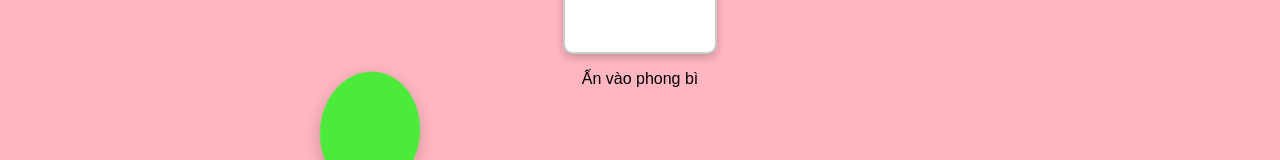
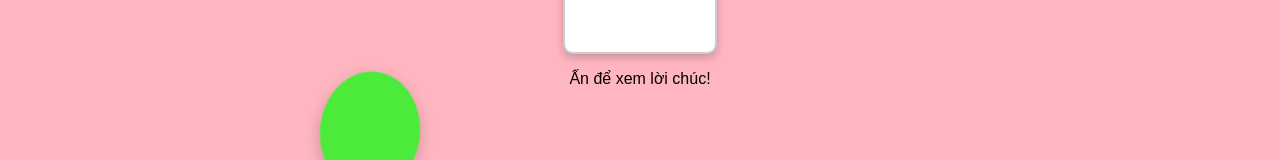
Before and after one commit to VyKhang0912/HappyBirthDay, a plain HTML site: page index.html in a window 1280 px wide. Shown: the part 373-533 px from the top of the page. Drawn offline with Linux system fonts and the light colour scheme.

Commit message:
index.html

```diff
--- a/index.html
+++ b/index.html
@@ -176,7 +176,7 @@
 
     <div class="envelope-container" onclick="openEnvelope()">
         <div class="envelope"></div>
-        <p>Ấn vào phong bì</p>
+        <p>Ấn để xem lời chúc!</p>
     </div>
 
     <div class="cake">
```
